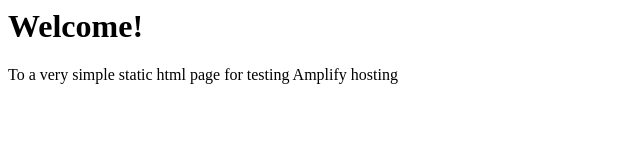
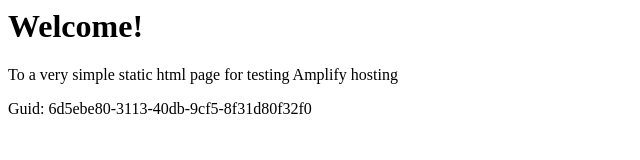
Before and after one commit to aws-aemilia-cdg/Github-PR-Commit-Integration-Test-DoNotTouch-Gith-P5X5MO5I-v1-prod-eu-west-3, a website: page src/index.html in a window 1280 px wide. Shown: the whole page, without its empty margins (0-640 px from the left). Drawn offline with Linux system fonts and the light colour scheme.

Commit message:
commit from integ tests

```diff
--- a/src/index.html
+++ b/src/index.html
@@ -1,3 +1,5 @@
+
+
 <html lang="en">
 
 <head>
@@ -10,6 +12,6 @@
 <body>
     <h1>Welcome!</h1>
     <p>To a very simple static html page for testing Amplify hosting</p>
-</body>
+    <p>Guid: 6d5ebe80-3113-40db-9cf5-8f31d80f32f0</p></body>
 
 </html>
```
